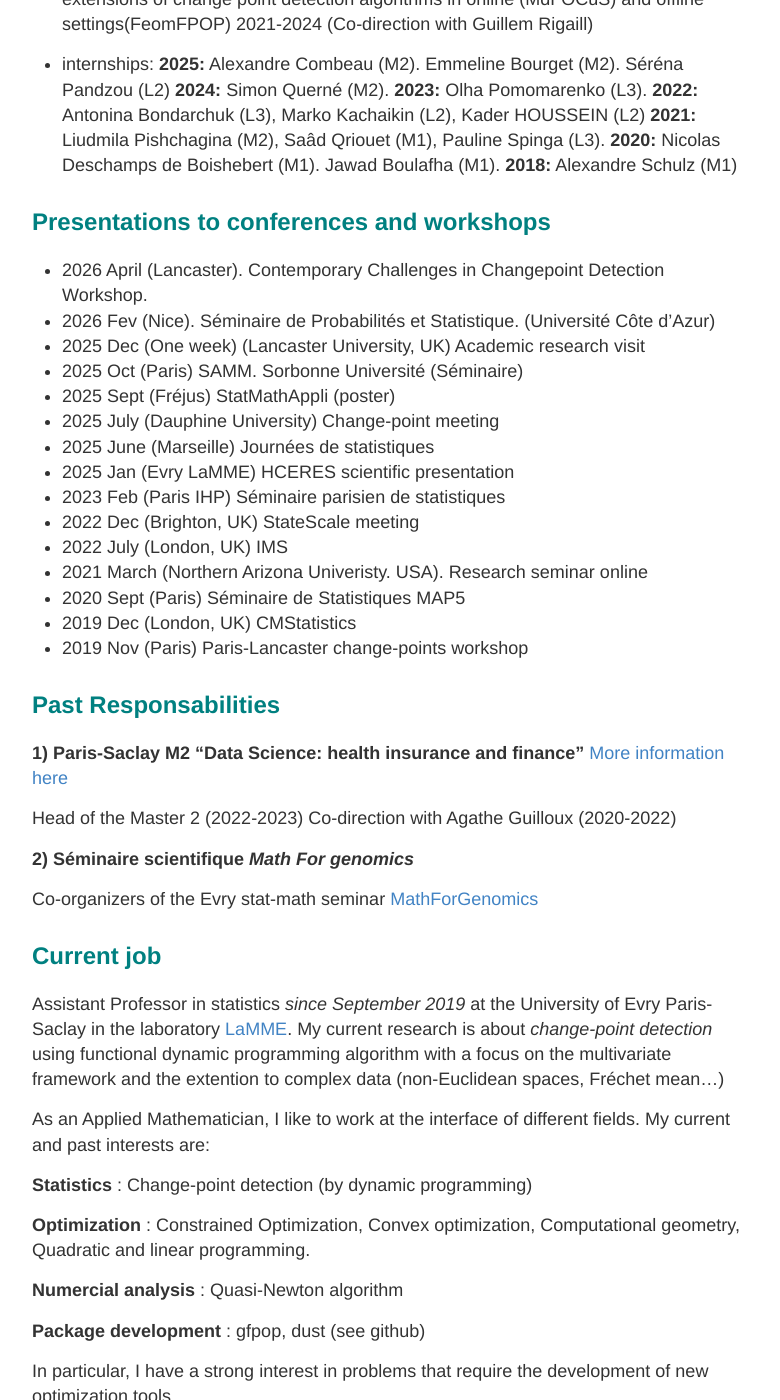
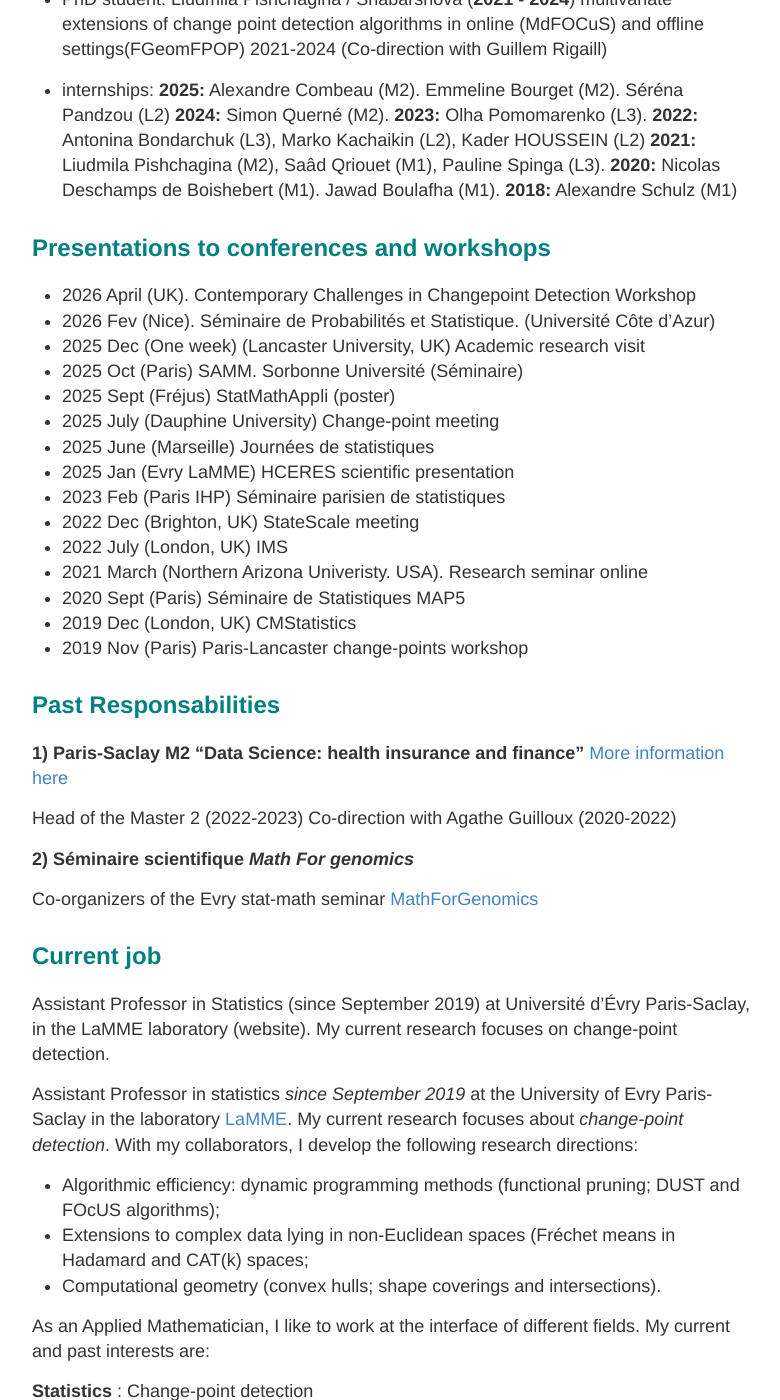
Before and after one commit to vincentrunge/vincentrunge.github.io, a Jekyll site: the page built from About.md, in a window 1280 px wide and 1400 px high, scrolled down 486 px. Shown: the whole window, without its empty margins (248-1028 px from the left). Built offline with Jekyll 4.4.1, drawn with Linux system fonts in a browser that asks for light colours; some of the changed text lies outside the part shown.

Commit message:
Update About.md

```diff
--- a/About.md
+++ b/About.md
@@ -14,12 +14,12 @@ permalink: /About/
  (Co-direction with Charles Truong and Laurent Oudre)
 
 + internships:
-  **2026:** Yaroslav Kudrevytch Bourget (M1) (DataIA funding).
+  **2026:** Yaroslav Kudrevytch (M1 Orsay) (DataIA funding). Supervised with Hugo Henneuse.
 
 ___
 
 + PhD student: Liudmila Pishchagina / Shabarshova (**2021 - 2024**)
-multivariate extensions of change point detection algorithms in online (MdFOCuS) and offline settings(FeomFPOP) 2021-2024 (Co-direction with Guillem Rigaill)
+multivariate extensions of change point detection algorithms in online (MdFOCuS) and offline settings(FGeomFPOP) 2021-2024 (Co-direction with Guillem Rigaill)
 
 + internships:
   **2025:** Alexandre Combeau (M2). Emmeline Bourget (M2). Séréna Pandzou (L2)
@@ -33,7 +33,7 @@ multivariate extensions of change point detection algorithms in online (MdFOCuS)
 
 ## <span style="color:teal;"> Presentations to conferences and workshops </span>
 
-- 2026 April (Lancaster). Contemporary Challenges in Changepoint Detection Workshop.
+- 2026 April (UK). Contemporary Challenges in Changepoint Detection Workshop
 - 2026 Fev (Nice). Séminaire de Probabilités et Statistique. (Université Côte d'Azur)
 - 2025 Dec (One week) (Lancaster University, UK) Academic research visit
 - 2025 Oct (Paris) SAMM. Sorbonne Université (Séminaire)
@@ -64,11 +64,17 @@ Co-organizers of the Evry stat-math seminar [MathForGenomics](https://mathforgen
 
 ## <span style="color:teal;"> Current job </span>
 
-Assistant Professor in statistics *since September 2019* at the University of Evry Paris-Saclay in the laboratory [LaMME](http://www.math-evry.cnrs.fr/doku.php). My current research is about *change-point detection* using functional dynamic programming algorithm with a focus on the multivariate framework and the extention to complex data (non-Euclidean spaces, Fréchet mean...)
+Assistant Professor in Statistics (since September 2019) at Université d’Évry Paris-Saclay, in the LaMME laboratory (website). My current research focuses on change-point detection.
+
+
+Assistant Professor in statistics *since September 2019* at the University of Evry Paris-Saclay in the laboratory [LaMME](http://www.math-evry.cnrs.fr/doku.php). My current research focuses about *change-point detection*. With my collaborators, I develop the following research directions:
+- Algorithmic efficiency: dynamic programming methods (functional pruning; DUST and FOcUS algorithms);
+- Extensions to complex data lying in non-Euclidean spaces (Fréchet means in Hadamard and CAT(k) spaces;
+- Computational geometry (convex hulls; shape coverings and intersections).
 
 As an Applied Mathematician, I like to work at the interface of different fields. My current and past interests are:
 
-**Statistics** : Change-point detection (by dynamic programming)
+**Statistics** : Change-point detection
 
 **Optimization** : Constrained Optimization, Convex optimization, Computational geometry, Quadratic and linear programming.
 
```
